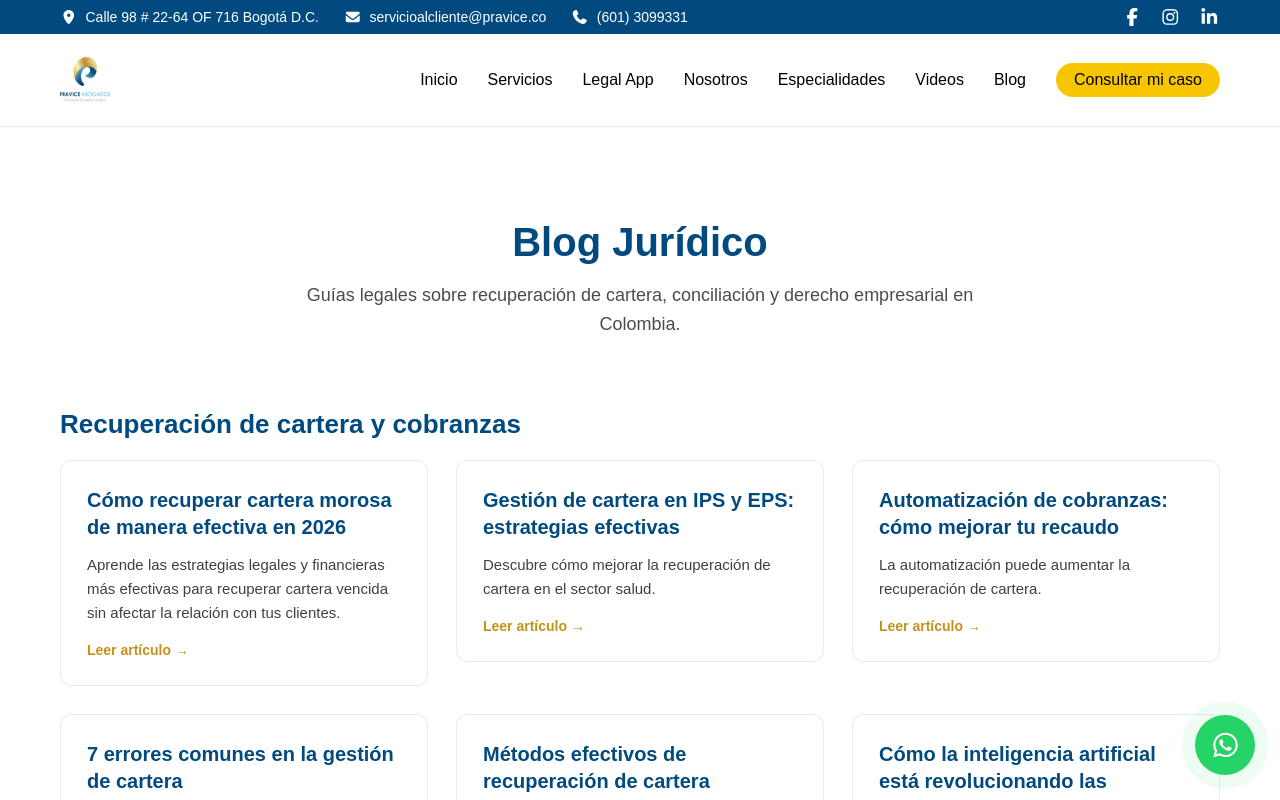
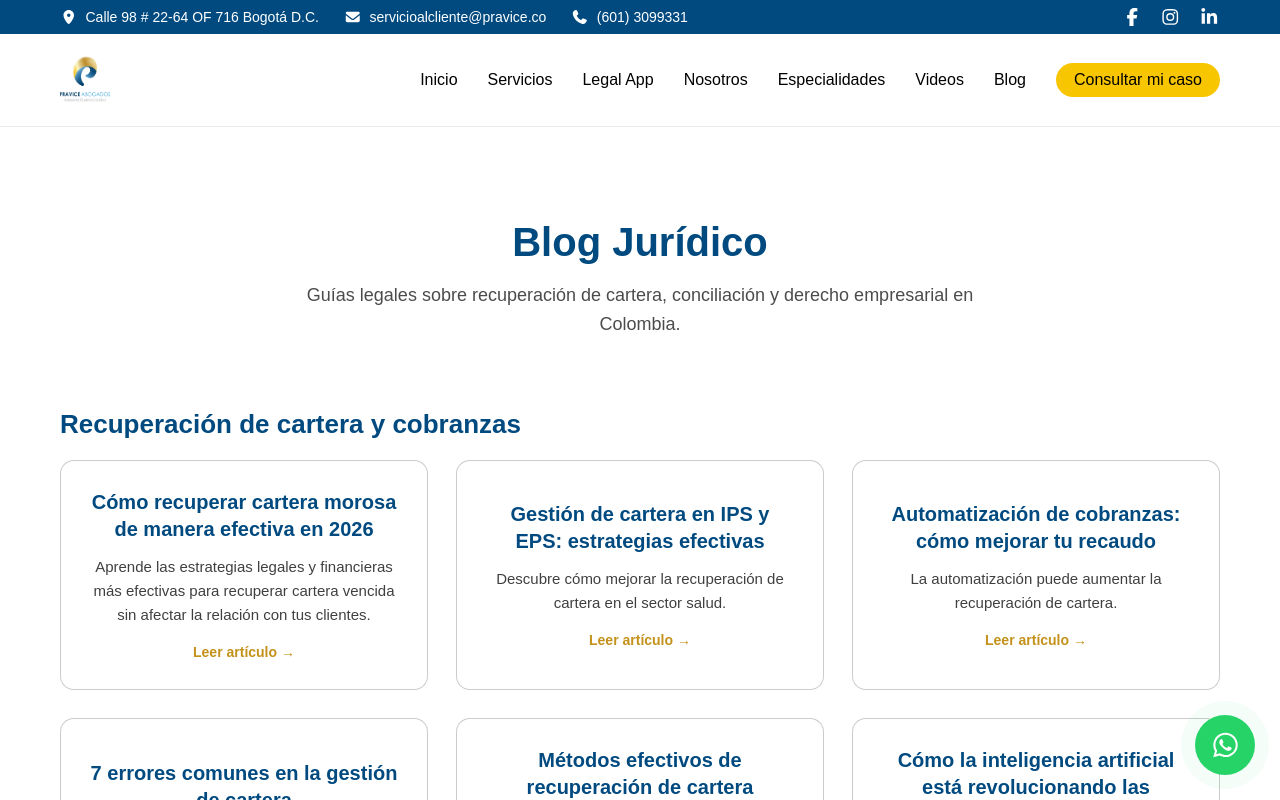
Before and after one commit to paginaswebpravice-prog/pravice-co, a Next.js app: page /blog in a window 1280 px wide. Shown: the top 800 px of the page. Built offline with nearby package versions, Linux system fonts and the light colour scheme.

Commit message:
updates styles

```diff
--- a/src/app/blog/Blog.module.css
+++ b/src/app/blog/Blog.module.css
@@ -42,24 +42,38 @@
   display: grid;
   grid-template-columns: repeat(auto-fit, minmax(280px, 1fr));
   gap: 28px;
+
+  /* 🔥 CLAVE: hace que todas las cards tengan misma altura */
+  align-items: stretch;
 }
 
 /* ================= CARD ================= */
 
 .card {
-  display: block;
+  display: flex;
+  flex-direction: column;
+  justify-content: center; /* centra vertical */
+  align-items: center; /* centra horizontal */
+
+  text-align: center;
+
   background: #ffffff;
-  border: 1px solid rgba(0, 0, 0, 0.08);
-  border-radius: 12px;
-  padding: 26px;
+  border: 1px solid rgba(0, 0, 0, 0.2);
+  border-radius: 14px;
+  padding: 28px;
+
   text-decoration: none;
   transition: all 0.25s ease;
+
+  /* 🔥 altura consistente */
+  height: 100%;
+  min-height: 230px;
 }
 
 .card:hover {
-  transform: translateY(-6px);
+  transform: translateY(-6px) scale(1.01);
   border-color: #f7c600;
-  box-shadow: 0 12px 28px rgba(0, 0, 0, 0.08);
+  box-shadow: 0 14px 32px rgba(0, 0, 0, 0.08);
 }
 
 /* ================= CARD CONTENT ================= */
@@ -73,11 +87,24 @@
 }
 
 .card p {
+  position: relative;
   font-size: 15px;
   line-height: 1.6;
   color: #000;
   opacity: 0.75;
   margin-bottom: 16px;
+
+  max-height: 72px;
+  overflow: hidden;
+}
+
+.card p::after {
+  content: "";
+  position: absolute;
+  bottom: 0;
+  left: 0;
+  width: 100%;
+  height: 28px;
 }
 
 /* ================= LINK ================= */
@@ -86,9 +113,10 @@
   font-size: 14px;
   font-weight: 600;
   color: #c4911a;
-  transition: color 0.2s ease;
+  transition: all 0.2s ease;
 }
 
 .card:hover .link {
   color: #f7c600;
+  transform: translateX(4px);
 }
```
